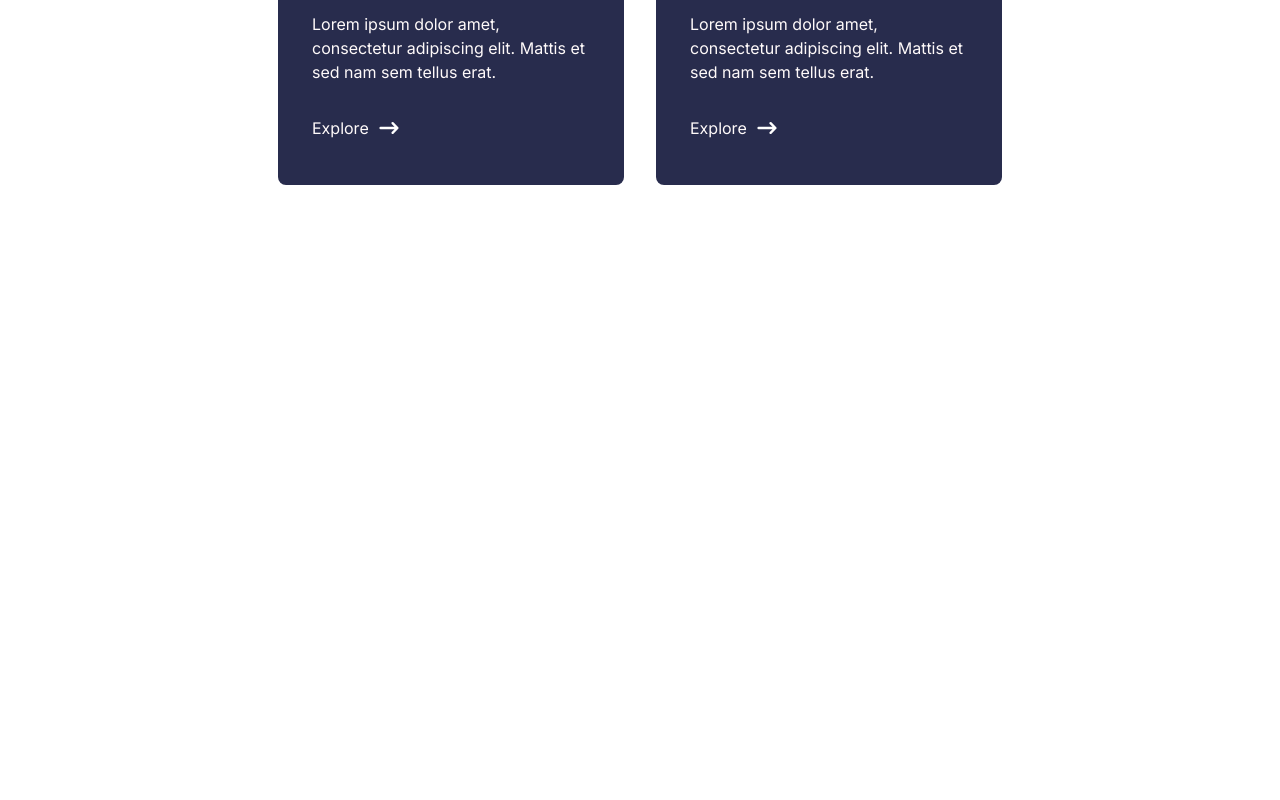
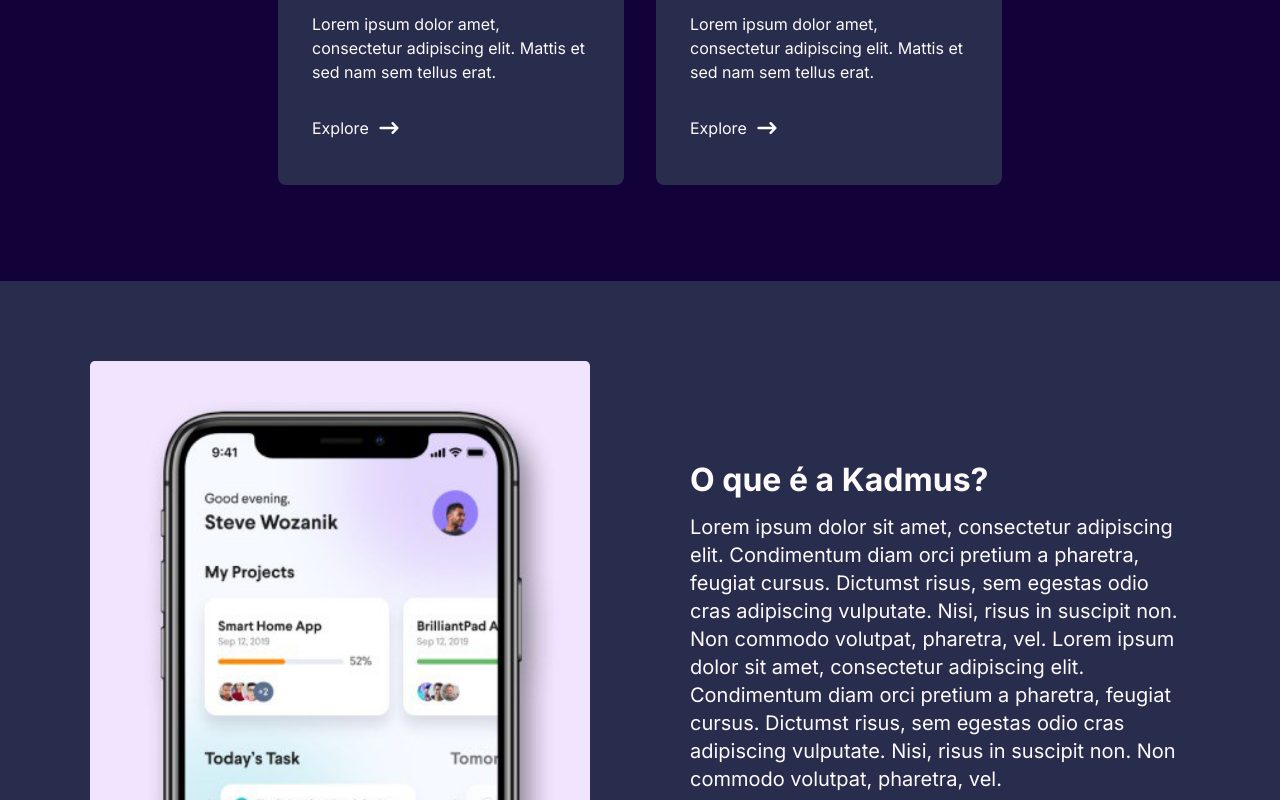
Before and after one commit to ThiagoLeaoDev/kadmus-site, a Next.js app: page / in a window 1280 px wide. Shown: the part 2000-2800 px from the top of the page. Before the commit the page ends 2201 px from the top, so only its background shows below. Built offline with nearby package versions, Linux system fonts and the light colour scheme.

Commit message:
Who we are Section

```diff
--- a/pages/index.js
+++ b/pages/index.js
@@ -74,6 +74,22 @@ export default function Home() {
           </SC.ContainerCardsServices>
         </SC.ContentServices>
       </SC.SectionServices>
+
+      <SC.SectionWhoAreWe>
+        <SC.ContentWhoAreWe>
+          <SC.ContainerCellImage>
+            <SC.ContainerCellWhite data-aos="fade-right" data-aos-duration="1500">
+              <SC.CellWhiteImage src="/cell_white.jpeg" layout='fill' objectFit="cover" quality={100}/>
+            </SC.ContainerCellWhite>
+          </SC.ContainerCellImage>
+          <SC.ContainerTextsWAW  data-aos="fade-left" data-aos-duration="1500">
+            <SC.TitleWAW>O que é a Kadmus?</SC.TitleWAW>
+            <SC.DescriptionWAW>Lorem ipsum dolor sit amet, consectetur adipiscing elit. Condimentum diam orci pretium a pharetra, feugiat cursus. Dictumst risus, sem egestas odio cras adipiscing vulputate. Nisi, risus in suscipit non. Non commodo volutpat, pharetra, vel.
+            Lorem ipsum dolor sit amet, consectetur adipiscing elit. Condimentum diam orci pretium a pharetra, feugiat cursus. Dictumst risus, sem egestas odio cras adipiscing vulputate. Nisi, risus in suscipit non. Non commodo volutpat, pharetra, vel.
+            </SC.DescriptionWAW>
+          </SC.ContainerTextsWAW>
+        </SC.ContentWhoAreWe>
+      </SC.SectionWhoAreWe>
     </SC.Main>
     )
 }
--- a/styles/HomeStyle.js
+++ b/styles/HomeStyle.js
@@ -31,11 +31,10 @@ export const ContentHero = styled.div`
   padding-top: 90px;
   max-width: 1600px;
   width: 100%;
-  height: 100vh;
+  height: 100%;
   display: flex;
   flex-direction: row;
   align-items: center;
-
 `;
 
 export const ContainerTextsButton = styled.div`
@@ -80,7 +79,7 @@ export const ButtonHero = styled.button`
 `;
 
 export const ContainerRocket = styled.div`
-position: relative;
+  position: relative;
   width: 50%;
   height: 100%;
   padding-right: 50px;
@@ -107,17 +106,17 @@ export const RocketImage = styled(Image)`
 //------------------- Section Services -------------------
 
 export const SectionServices = styled(SectionHero)`
-  width: 100%;
   height: auto;
+  background: none;
   background-color: var(--dark-purple);
 `;
 
 export const ContentServices = styled(ContentHero)`
   z-index: 1;
-  padding-top: 80px;
+  padding: 80px 0;
   max-width: 1600px;
   width: 100%;
-  height: 100vh;
+  height: auto;
   display: flex;
   flex-direction: column;
   align-items: center;
@@ -161,3 +160,53 @@ export const ContainerCardsServices = styled.div`
   justify-content: center;
   margin-top: 24px;
 `;
+
+//------------------- Section Who are We -------------------
+
+export const SectionWhoAreWe = styled(SectionHero)`
+  height: auto;
+  background: none;
+  background-color: var(--grey);
+`;
+
+export const ContentWhoAreWe = styled(ContentHero)`
+  padding: 80px 0;
+`;
+
+export const ContainerCellImage = styled.div`
+  width: 50%;
+  height: 530px;
+  padding-right: 50px;
+  margin-left: 40px;
+  display: flex;
+  justify-content: flex-end;
+`;
+
+export const ContainerCellWhite = styled.div`
+  position: relative;
+  width: 500px;
+  height: 530px;
+`;
+
+export const CellWhiteImage = styled(Image)`
+  border-radius: 5px;
+`;
+
+export const ContainerTextsWAW = styled(ContainerTextsButton)`
+  width: 50%;
+  padding-left: 50px;
+  margin-right: 40px;
+`;
+
+
+export const TitleWAW = styled.h2`
+  font-weight: bold;
+  color: var(--white);
+  line-height: 130%;
+`;
+
+export const DescriptionWAW = styled.h5`
+  max-width: 500px;
+  color: var(--white);
+  margin-top: 12px;
+`;
```
Also changed, not shown: public/cell_white.jpeg (added).
